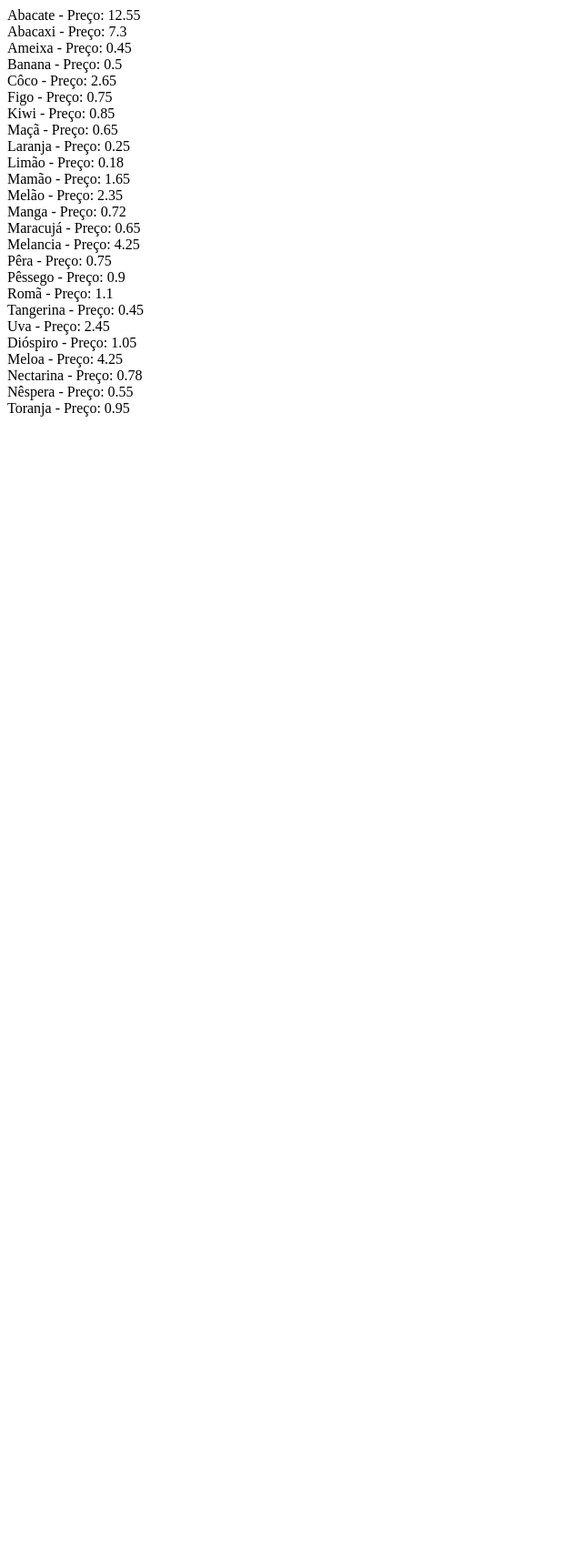
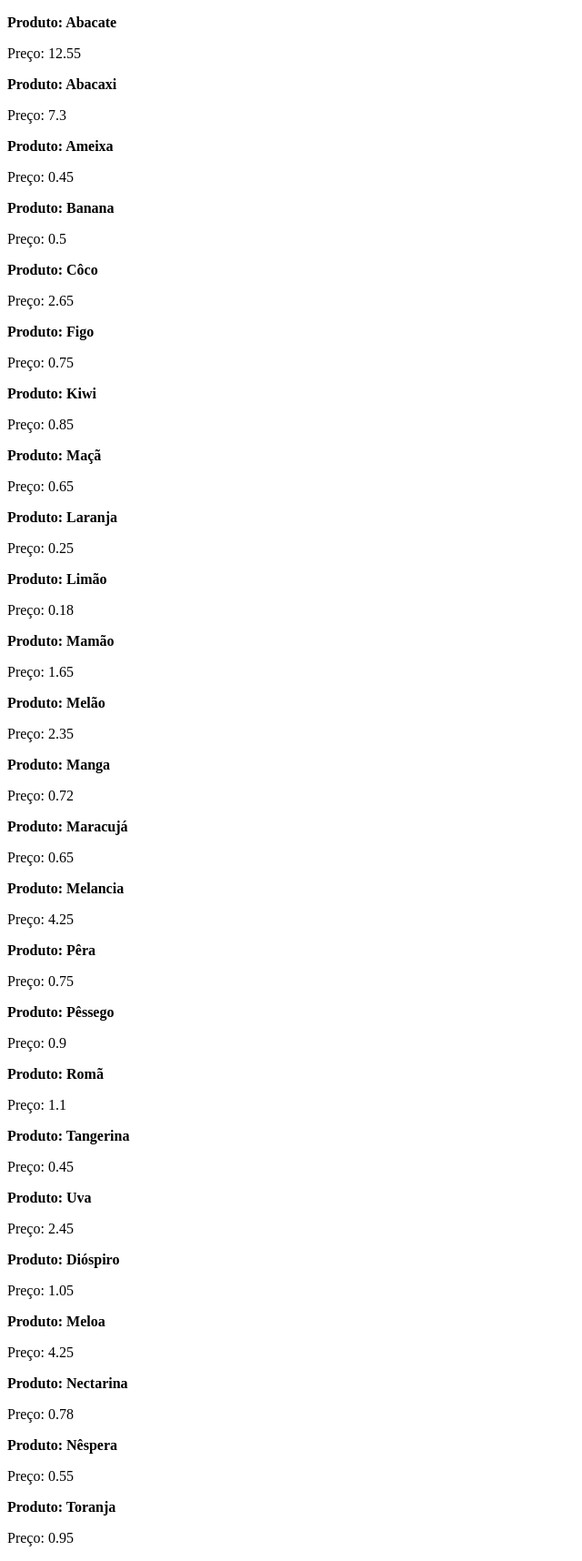
Before and after one commit to Gabrielbrta/Estudo-PHP, a PHP site: page /index_5.php in a window 1280 px wide. Shown: the whole page at 91% size, without its empty margins (0-640 px from the left). Before the commit the page ends 458 px from the top, so only its background shows below. Run offline with PHP 8.4, Linux system fonts and the light colour scheme; data comes from the database, SQL or seed files in the repository.

Commit message:
continuando os estudos

```diff
--- a/sql_mysql/aulas/conexao_MySQL_PHP/aula_006/index_5.php
+++ b/sql_mysql/aulas/conexao_MySQL_PHP/aula_006/index_5.php
@@ -12,13 +12,38 @@ $database = 'udemy_loja_online';
 $username = 'user_loja_web';
 $password = 'bieldahora321';
 
+class Produto {
+    public $id;
+    public $produto;
+    public $preco_unidade;
+
+}
+
 $ligacao = new PDO("mysql:host=localhost;dbname=$database", $username, $password);
-$resultados = $ligacao->query("SELECT * FROM produtos");
-$resultados->setFetchMode(PDO::FETCH_ASSOC);
+$resultados = $ligacao->query("SELECT * FROM produtos")->fetchAll(PDO::FETCH_CLASS, "Produto");
 
 $ligacao = null;
+?>
 
-while($linha = $resultados->fetch())
-{
-    echo $linha['produto'] . ' - Preço: ' . $linha['preco_unidade'] . '<br>';
-}
+<!DOCTYPE html>
+<html lang="en">
+<head>
+    <meta charset="UTF-8">
+    <meta name="viewport" content="width=device-width, initial-scale=1.0">
+    <title>teste</title>
+</head>
+<body>
+    <?php if($resultados) :?>
+    <?php if(count($resultados) !== 0):?>
+        <?php foreach($resultados as $produto) : ?>
+            <p><strong>Produto: <?= $produto->produto ?></strong></p>
+            <p>Preço: <?= $produto->preco_unidade ?></p>
+        <?php endforeach; ?>
+    <?php else:?>
+            <h1>O produto não existe!</h1>
+    <?php endif; ?>
+    <?php else:?>
+            <h1>Ocorreu um erro na conexão com o banco de dados</h1>
+    <?php endif; ?>
+    </body>
+</html>
```
